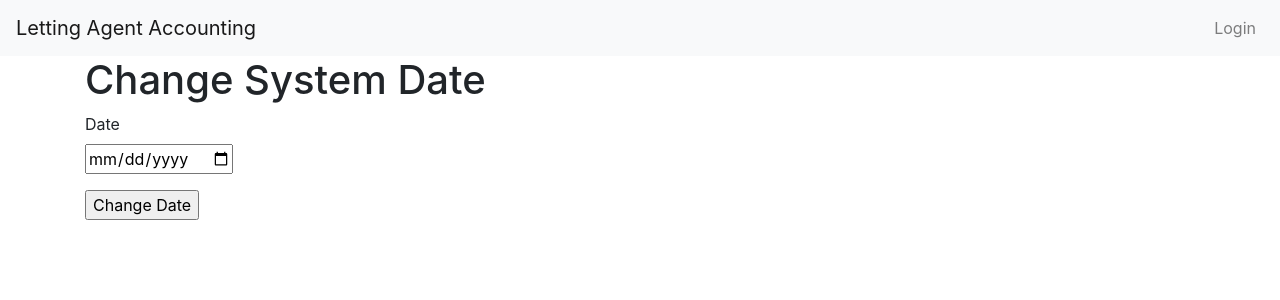
After one commit to jamespickering19832/focus-grok-gemini, a Flask app: page /change_date in a window 1280 px wide. The commit adds this page. Shown: the top 300 px of the page. Run offline with Flask 3, Linux system fonts and the light colour scheme; some libraries are stand-ins or nearby versions.

Commit message:
Fix opening balance calculation and add change date feature.

```diff
--- a/app/forms.py
+++ b/app/forms.py
@@ -5,6 +5,10 @@ from wtforms.validators import DataRequired, Email, Optional, NumberRange, Equal
 from wtforms import DateField, SelectMultipleField
 from flask_wtf.file import FileField, FileAllowed
 from app.models import User
+
+class ChangeDateForm(FlaskForm):
+    date = DateField('Date', format='%Y-%m-%d', validators=[DataRequired()])
+    submit = SubmitField('Change Date')
 
 class EditUserForm(FlaskForm):
     username = StringField('Username', validators=[DataRequired()])
--- a/app/routes.py
+++ b/app/routes.py
@@ -10,7 +10,17 @@ import difflib
 
 from app import mail
 from flask_mail import Message
-from app.forms import LoginForm, RegistrationForm, EditUserForm, AddTenantForm, AddLandlordForm, AddPropertyForm, EditTenantForm, DeleteTenantForm, EditLandlordForm, DeleteLandlordForm, EditPropertyForm, DeletePropertyForm, PayoutForm, ManualRentForm, ManualExpenseForm, DateRangeForm, CompanyForm
+from app.forms import LoginForm, RegistrationForm, EditUserForm, AddTenantForm, AddLandlordForm, AddPropertyForm, EditTenantForm, DeleteTenantForm, EditLandlordForm, DeleteLandlordForm, EditPropertyForm, DeletePropertyForm, PayoutForm, ManualRentForm, ManualExpenseForm, DateRangeForm, CompanyForm, ChangeDateForm
+from flask import session
+
+@app.route('/change_date', methods=['GET', 'POST'])
+def change_date():
+    form = ChangeDateForm()
+    if form.validate_on_submit():
+        session['system_date'] = form.date.data.strftime('%Y-%m-%d')
+        flash(f"System date changed to {session['system_date']}")
+        return redirect(url_for('index'))
+    return render_template('change_date.html', form=form)
 from app.accounting_service import allocate_transaction
 from app.payout_service import process_landlord_payout
 from sqlalchemy.exc import IntegrityError
--- a/app/statement_generator.py
+++ b/app/statement_generator.py
@@ -10,7 +10,8 @@ from sqlalchemy import not_, and_
 def get_opening_balance(account, start_date):
     transactions = Transaction.query.filter(
         Transaction.account_id == account.id,
-        Transaction.date < start_date
+        Transaction.date < start_date,
+        ~Transaction.category.in_(['payout', 'fee', 'vat'])
     ).all()
     balance = sum(t.amount for t in transactions)
     return balance
--- a/app/templates/base.html
+++ b/app/templates/base.html
@@ -74,6 +74,7 @@
                     </a>
                     <div class="dropdown-menu" aria-labelledby="navbarDropdownSettings">
                         <a class="dropdown-item" href="{{ url_for('company') }}">Company Information</a>
+                        <a class="dropdown-item" href="{{ url_for('change_date') }}">Change Date</a>
                         {% if current_user.is_authenticated and current_user.roles and 'admin' in current_user.roles|map(attribute='name')|list %}
                         <a class="dropdown-item" href="{{ url_for('admin') }}">Admin</a>
                         {% endif %}
--- /dev/null
+++ b/app/templates/change_date.html
@@ -0,0 +1,16 @@
+{% extends "base.html" %}
+
+{% block content %}
+    <h1>Change System Date</h1>
+    <form action="" method="post" novalidate>
+        {{ form.hidden_tag() }}
+        <p>
+            {{ form.date.label }}<br>
+            {{ form.date(size=32) }}
+            {% for error in form.date.errors %}
+            <span style="color: red;">[{{ error }}]</span>
+            {% endfor %}
+        </p>
+        <p>{{ form.submit() }}</p>
+    </form>
+{% endblock %}
--- a/requirements.txt
+++ b/requirements.txt
@@ -5,3 +5,4 @@ Flask-Talisman
 Flask-Mail
 fpdf
 Flask-Migrate
+freezegun
--- a/run.py
+++ b/run.py
@@ -1,5 +1,13 @@
 # run.py
 from app import app
+from freezegun import freeze_time
+from flask import session
+
+@app.before_request
+def before_request():
+    if 'system_date' in session:
+        freezer = freeze_time(session['system_date'])
+        freezer.start()
 
 if __name__ == "__main__":
     print(f"Using database: {app.config['SQLALCHEMY_DATABASE_URI']}")
```
